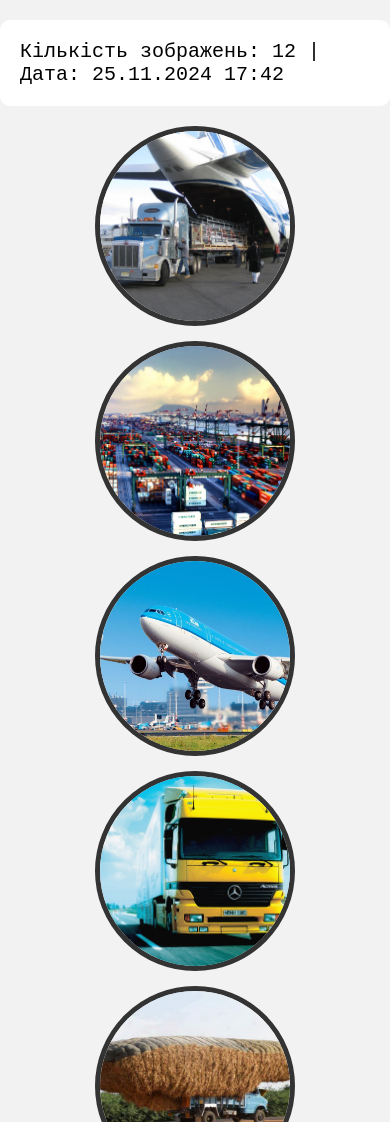
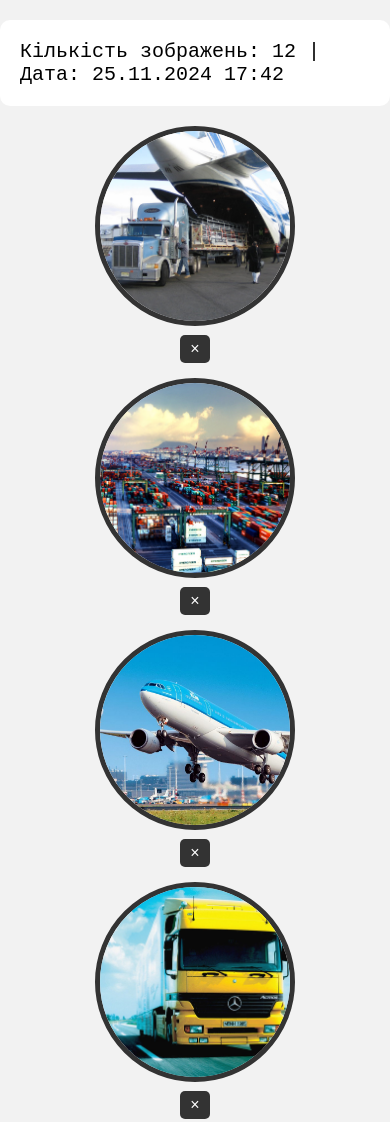
Before and after one commit to maksimkedys/test-task, a plain HTML site: page task-2/index.html in a window 390 px wide. Shown: the top 1122 px of the page. Drawn offline with Linux system fonts and the light colour scheme.

Commit message:
refactoring for bonus task

```diff
--- a/task-2/index.html
+++ b/task-2/index.html
@@ -11,13 +11,14 @@
 
 <body>
   <p class="info"></p>
-  <div class="gallery"></div>
+  <ul class="gallery"></ul>
+  <button class="restore-btn button" type="button">Відновити зображення</button>
   <div class="modal">
     <div class="modal__content">
       <div class="modal__image-container">
-        <img class="modal__image" src="images/1.jpg" alt="">
+        <img class="modal__image" src="" alt="">
       </div>
-      <button class="modal__close">Повернутися</button>
+      <button class="modal__close button">Повернутися</button>
     </div>
   </div>
 </body>
--- a/task-2/main.js
+++ b/task-2/main.js
@@ -2,15 +2,17 @@ const gallery = document.querySelector(".gallery");
 const modal = document.querySelector(".modal");
 const modalImage = document.querySelector(".modal__image");
 const closeBtn = document.querySelector(".modal__close");
+const restoreBtn = document.querySelector(".restore-btn");
 const body = document.querySelector("body");
 
 function drawImages() {
   for (let i = 1; i <= 12; i++) {
-    const image = document.createElement("img");
-    image.classList.add("gallery__image");
-    image.src = `images/${i}.jpg`;
-    image.alt = `Image ${i}`;
-    gallery.appendChild(image);
+    gallery.innerHTML += `
+      <li class="gallery__item">
+        <img class="gallery__image" src="images/${i}.jpg" alt="Image ${i}">
+        <button class="gallery__button button">×</button>
+      </li>
+      `;
   }
 }
 
@@ -52,6 +54,14 @@ function handleImageClick(event) {
   }
 }
 
+function getHiddenImages() {
+  return JSON.parse(localStorage.getItem("hiddenImages")) || [];
+}
+
+function setHiddenImages(images) {
+  localStorage.setItem("hiddenImages", JSON.stringify(images));
+}
+
 function init() {
   drawImages();
   updateInfo();
--- a/task-2/style.css
+++ b/task-2/style.css
@@ -19,6 +19,21 @@ body {
   overflow: hidden;
 }
 
+.button {
+  padding: 10px 20px;
+  background-color: #333333;
+  color: #ffffff;
+  border: none;
+  border-radius: 5px;
+  cursor: pointer;
+  font-size: 16px;
+  transition: background-color 0.3s ease-in-out;
+}
+
+.button:hover {
+  background-color: #dc1e35;
+}
+
 .info {
   padding: 20px;
   margin-bottom: 20px;
@@ -32,19 +47,24 @@ body {
   grid-template-columns: repeat(4, 1fr);
   gap: 15px;
   width: 80%;
+  margin-bottom: 20px;
+  list-style: none;
+}
+
+.gallery__item {
+  justify-self: center;
 }
 
 .gallery__image {
   width: 200px;
   height: 200px;
-  justify-self: center;
   object-fit: cover;
   border: 5px solid #333333;
   border-radius: 50%;
   transition: border-color 0.3s ease-in-out, transform 0.3s ease-in-out;
 }
 
-.gallery__image:nth-child(4n + 1) {
+.gallery__item:nth-child(4n + 1) .gallery__image {
   border-color: #dc1e35;
 }
 
@@ -53,11 +73,17 @@ body {
   transform: rotate(45deg);
 }
 
+.gallery__button {
+  display: block;
+  margin: 5px auto 0;
+  padding: 5px 10px;
+}
+
 @media (max-width: 900px) {
   .gallery {
     grid-template-columns: repeat(2, 1fr);
   }
-  .gallery__image:nth-child(2n + 1) {
+  .gallery__item:nth-child(2n + 1) .gallery__image {
     border-color: #dc1e35;
   }
 }
@@ -66,7 +92,7 @@ body {
   .gallery {
     grid-template-columns: 1fr;
   }
-  .gallery__image:nth-child(n) {
+  .gallery__item:nth-child(n) .gallery__image {
     border-color: #333333;
   }
 }
@@ -108,16 +134,4 @@ body {
 .modal__close {
   display: block;
   margin: 0 auto;
-  padding: 10px 20px;
-  background-color: #dc1e35;
-  color: #ffffff;
-  border: none;
-  border-radius: 5px;
-  cursor: pointer;
-  font-size: 16px;
-  transition: background-color 0.3s ease-in-out;
 }
-
-.modal__close:hover {
-  background-color: #333333;
-}
```
